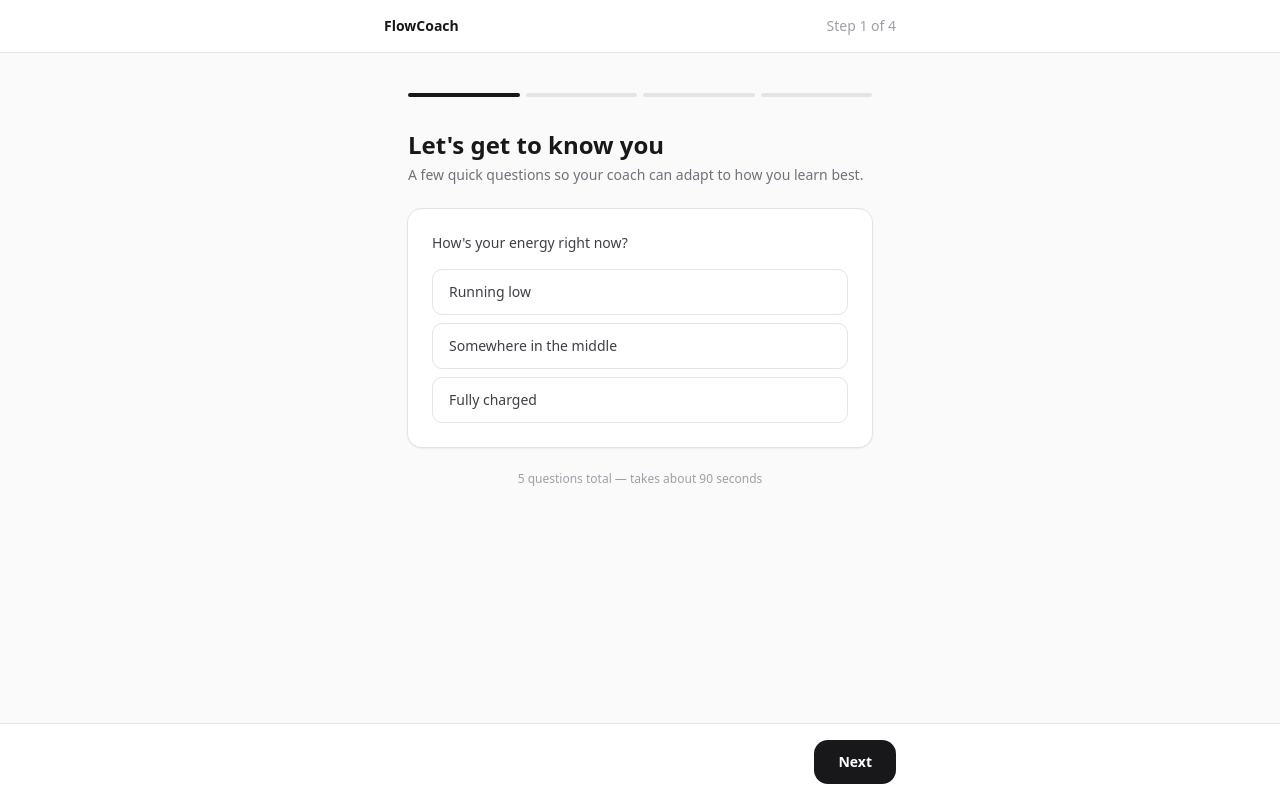
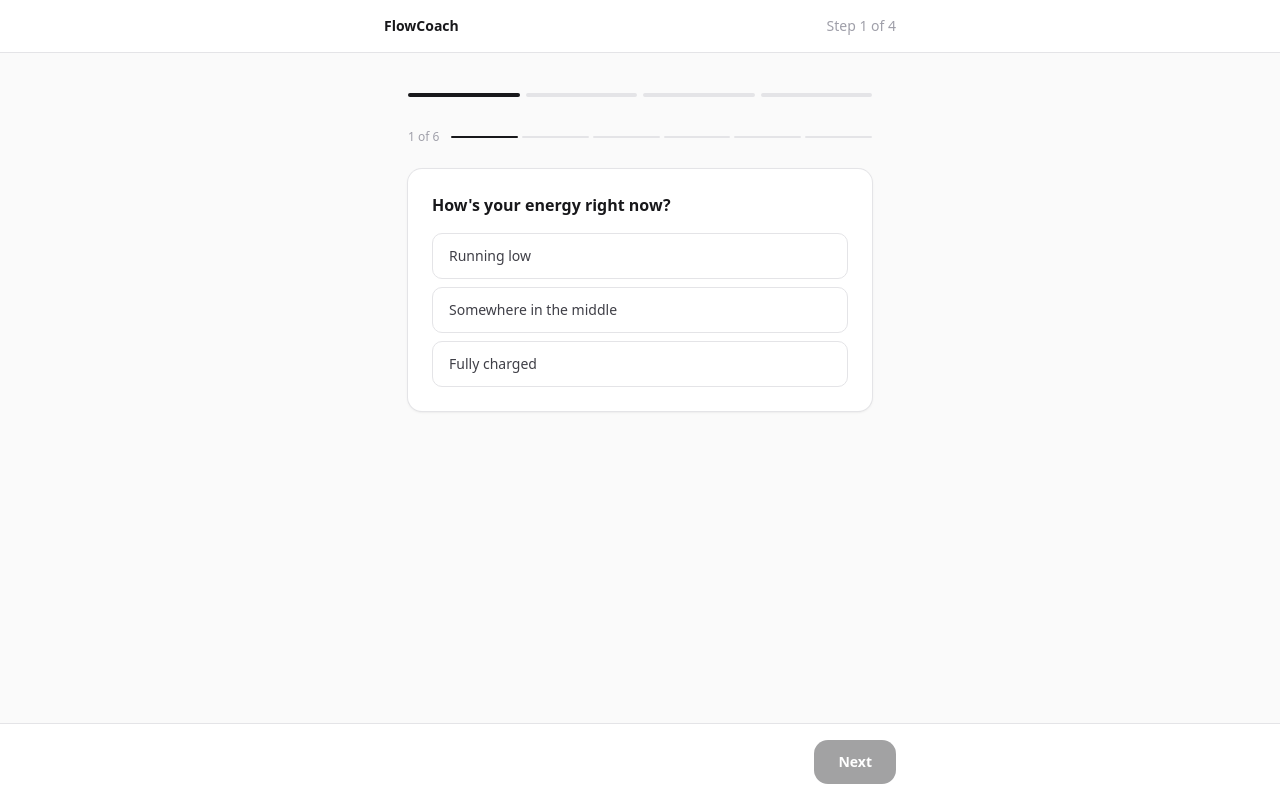
Before and after one commit to cbt-dsotm/flowcoach-app, a Next.js app: page /onboarding in a window 1280 px wide. Built offline with nearby package versions, Linux system fonts and the light colour scheme.

Commit message:
Session 2: onboarding wizard — 6 questions, selected state, saves profile to Supabase

```diff
--- /dev/null
+++ b/app/api/onboarding/route.ts
@@ -0,0 +1,32 @@
+import { NextRequest, NextResponse } from 'next/server'
+import { createServiceClient } from '@/lib/supabase'
+
+export async function POST(req: NextRequest) {
+  const sessionId = req.cookies.get('session_id')?.value
+
+  if (!sessionId) {
+    return NextResponse.json({ error: 'No session ID' }, { status: 400 })
+  }
+
+  const body = await req.json()
+
+  const supabase = createServiceClient()
+
+  const { error } = await supabase.from('profiles').upsert({
+    session_id: sessionId,
+    energy: body.energy ?? null,
+    learning_style: body.learning_style ?? null,
+    distraction_pattern: body.distraction_pattern ?? null,
+    feedback_style: body.feedback_style ?? null,
+    session_length: body.session_length ?? null,
+    notes: body.notes ?? null,
+    updated_at: new Date().toISOString(),
+  }, { onConflict: 'session_id' })
+
+  if (error) {
+    console.error('Profile save error:', error)
+    return NextResponse.json({ error: 'Failed to save profile' }, { status: 500 })
+  }
+
+  return NextResponse.json({ ok: true })
+}
--- a/app/onboarding/page.tsx
+++ b/app/onboarding/page.tsx
@@ -1,6 +1,124 @@
-import Link from 'next/link'
+'use client'
+
+import { useState } from 'react'
+import { useRouter } from 'next/navigation'
+
+interface ChoiceQuestion {
+  id: string
+  question: string
+  type: 'choice'
+  options: string[]
+}
+
+interface TextQuestion {
+  id: string
+  question: string
+  type: 'text'
+  placeholder: string
+}
+
+type Question = ChoiceQuestion | TextQuestion
+
+const QUESTIONS: Question[] = [
+  {
+    id: 'energy',
+    question: "How's your energy right now?",
+    type: 'choice',
+    options: ['Running low', 'Somewhere in the middle', 'Fully charged'],
+  },
+  {
+    id: 'learning_style',
+    question: 'How do you learn best?',
+    type: 'choice',
+    options: [
+      'Show me examples first',
+      'Explain the concept, then show me',
+      'Let me try it and figure it out',
+      'Give me the big picture first',
+    ],
+  },
+  {
+    id: 'distraction_pattern',
+    question: 'When you try to focus...',
+    type: 'choice',
+    options: [
+      'I lose focus easily and need reminders',
+      'I hyperfocus and lose track of time',
+      'I stay pretty steady',
+    ],
+  },
+  {
+    id: 'feedback_style',
+    question: 'How should your coach talk to you?',
+    type: 'choice',
+    options: [
+      'Direct and honest, even if it stings',
+      'Keep it encouraging',
+      'Just give me the facts',
+    ],
+  },
+  {
+    id: 'session_length',
+    question: 'How long do you want to sprint today?',
+    type: 'choice',
+    options: ['Quick (10–15 min)', 'Standard (20–25 min)', 'Deep dive (30+ min)'],
+  },
+  {
+    id: 'notes',
+    question: 'Anything your coach should know? (optional)',
+    type: 'text',
+    placeholder: 'e.g. I need lots of examples, I get frustrated when things are too abstract…',
+  },
+]
 
 export default function Onboarding() {
+  const router = useRouter()
+  const [current, setCurrent] = useState(0)
+  const [answers, setAnswers] = useState<Record<string, string>>({})
+  const [saving, setSaving] = useState(false)
+
+  const question = QUESTIONS[current]
+  const isLast = current === QUESTIONS.length - 1
+  const answer = answers[question.id] ?? ''
+  const canAdvance = question.type === 'text' || !!answer
+
+  function selectChoice(value: string) {
+    setAnswers(prev => ({ ...prev, [question.id]: value }))
+  }
+
+  function handleText(e: React.ChangeEvent<HTMLTextAreaElement>) {
+    setAnswers(prev => ({ ...prev, [question.id]: e.target.value }))
+  }
+
+  async function advance() {
+    if (!canAdvance) return
+
+    if (!isLast) {
+      setCurrent(c => c + 1)
+      return
+    }
+
+    // Last question — save profile
+    setSaving(true)
+    try {
+      await fetch('/api/onboarding', {
+        method: 'POST',
+        headers: { 'Content-Type': 'application/json' },
+        body: JSON.stringify(answers),
+        credentials: 'include',
+      })
+    } catch {
+      // Non-blocking — navigate anyway
+    } finally {
+      setSaving(false)
+      router.push('/goal')
+    }
+  }
+
+  function back() {
+    if (current > 0) setCurrent(c => c - 1)
+  }
+
   return (
     <div className="flex min-h-screen flex-col bg-zinc-50">
       <header className="border-b border-zinc-200 bg-white px-6 py-4">
@@ -11,6 +129,7 @@ export default function Onboarding() {
       </header>
 
       <main className="mx-auto flex w-full max-w-lg flex-1 flex-col px-6 py-10">
+        {/* Screen progress bar */}
         <div className="mb-8 flex gap-1.5">
           <div className="h-1 flex-1 rounded-full bg-zinc-900" />
           <div className="h-1 flex-1 rounded-full bg-zinc-200" />
@@ -19,43 +138,77 @@ export default function Onboarding() {
         </div>
 
         <div className="flex flex-col gap-6">
-          <div>
-            <h1 className="text-2xl font-bold text-zinc-900">Let's get to know you</h1>
-            <p className="mt-1 text-sm text-zinc-500">
-              A few quick questions so your coach can adapt to how you learn best.
-            </p>
-          </div>
-
-          <div className="flex flex-col gap-4 rounded-xl bg-white p-6 shadow-sm ring-1 ring-zinc-200">
-            <p className="text-sm font-medium text-zinc-700">
-              How's your energy right now?
-            </p>
-            <div className="flex flex-col gap-2">
-              {['Running low', 'Somewhere in the middle', 'Fully charged'].map((label) => (
-                <button
-                  key={label}
-                  className="rounded-lg border border-zinc-200 px-4 py-3 text-left text-sm text-zinc-700 transition-colors hover:border-zinc-400 hover:bg-zinc-50"
-                >
-                  {label}
-                </button>
+          {/* Question counter */}
+          <div className="flex items-center gap-3">
+            <span className="text-xs font-medium text-zinc-400">
+              {current + 1} of {QUESTIONS.length}
+            </span>
+            <div className="flex flex-1 gap-1">
+              {QUESTIONS.map((_, i) => (
+                <div
+                  key={i}
+                  className={`h-0.5 flex-1 rounded-full transition-colors ${
+                    i <= current ? 'bg-zinc-900' : 'bg-zinc-200'
+                  }`}
+                />
               ))}
             </div>
           </div>
 
-          <p className="text-center text-xs text-zinc-400">
-            5 questions total — takes about 90 seconds
-          </p>
+          {/* Question card */}
+          <div className="rounded-xl bg-white p-6 shadow-sm ring-1 ring-zinc-200">
+            <p className="mb-4 text-base font-semibold text-zinc-900">{question.question}</p>
+
+            {question.type === 'choice' && (
+              <div className="flex flex-col gap-2">
+                {question.options.map((opt) => {
+                  const selected = answer === opt
+                  return (
+                    <button
+                      key={opt}
+                      onClick={() => selectChoice(opt)}
+                      className={`rounded-lg border px-4 py-3 text-left text-sm transition-colors ${
+                        selected
+                          ? 'border-zinc-900 bg-zinc-900 text-white'
+                          : 'border-zinc-200 text-zinc-700 hover:border-zinc-400 hover:bg-zinc-50'
+                      }`}
+                    >
+                      {opt}
+                    </button>
+                  )
+                })}
+              </div>
+            )}
+
+            {question.type === 'text' && (
+              <textarea
+                className="w-full resize-none rounded-lg border border-zinc-200 px-3 py-2.5 text-sm text-zinc-900 placeholder-zinc-400 focus:border-zinc-500 focus:outline-none"
+                rows={3}
+                placeholder={(question as TextQuestion).placeholder}
+                value={answer}
+                onChange={handleText}
+              />
+            )}
+          </div>
         </div>
       </main>
 
       <footer className="border-t border-zinc-200 bg-white px-6 py-4">
-        <div className="mx-auto flex max-w-lg justify-end">
-          <Link
-            href="/goal"
-            className="rounded-xl bg-zinc-900 px-6 py-3 text-sm font-semibold text-white transition-colors hover:bg-zinc-700"
+        <div className="mx-auto flex max-w-lg items-center justify-between">
+          <button
+            onClick={back}
+            disabled={current === 0}
+            className="text-sm text-zinc-400 hover:text-zinc-600 disabled:opacity-0"
           >
-            Next
-          </Link>
+            Back
+          </button>
+          <button
+            onClick={advance}
+            disabled={!canAdvance || saving}
+            className="rounded-xl bg-zinc-900 px-6 py-3 text-sm font-semibold text-white transition-colors hover:bg-zinc-700 disabled:opacity-40"
+          >
+            {saving ? 'Saving…' : isLast ? 'Done' : 'Next'}
+          </button>
         </div>
       </footer>
     </div>
```
